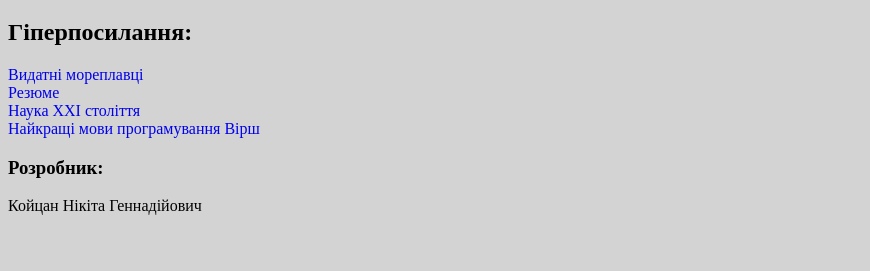
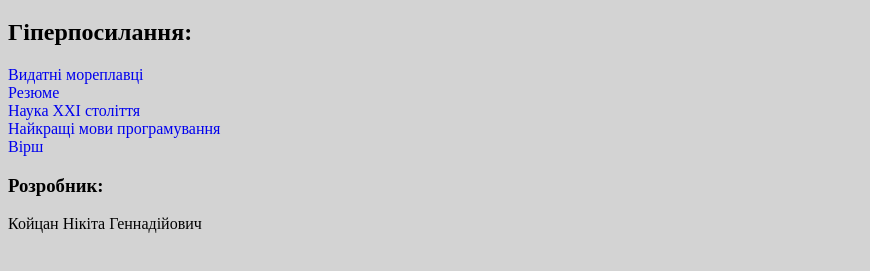
Before and after one commit to KoitsanN/KoitsanN.github.io, a plain HTML site: page index.html in a window 1280 px wide. Shown: the part 61-332 px from the top of the page, without its empty margins (0-870 px from the left). Drawn offline with Linux system fonts and the light colour scheme.

Commit message:
Add files via upload

```diff
--- a/index.html
+++ b/index.html
@@ -13,7 +13,7 @@
 		<a href="23.09.html">Видатні мореплавці</a><br>
 		<a href="Резюме.html">Резюме</a><br>
 		<a href="Наука.html">Наука ХХІ століття</a><br>
-		<a href="Top_language.html">Найкращі мови програмування</a>
+		<a href="Top_language.html">Найкращі мови програмування</a> <br>
 		<a href='virsh.html'>Вірш</a>
 
 	</p>
```
